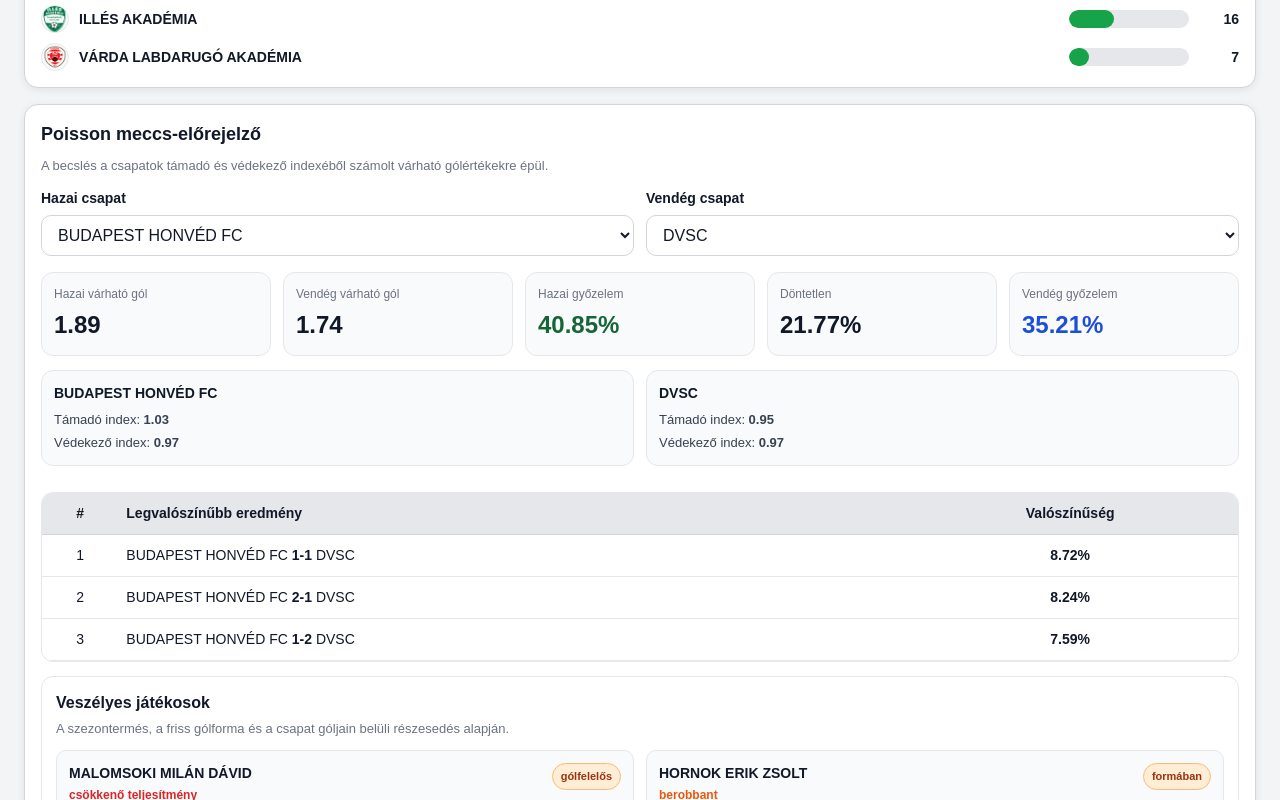
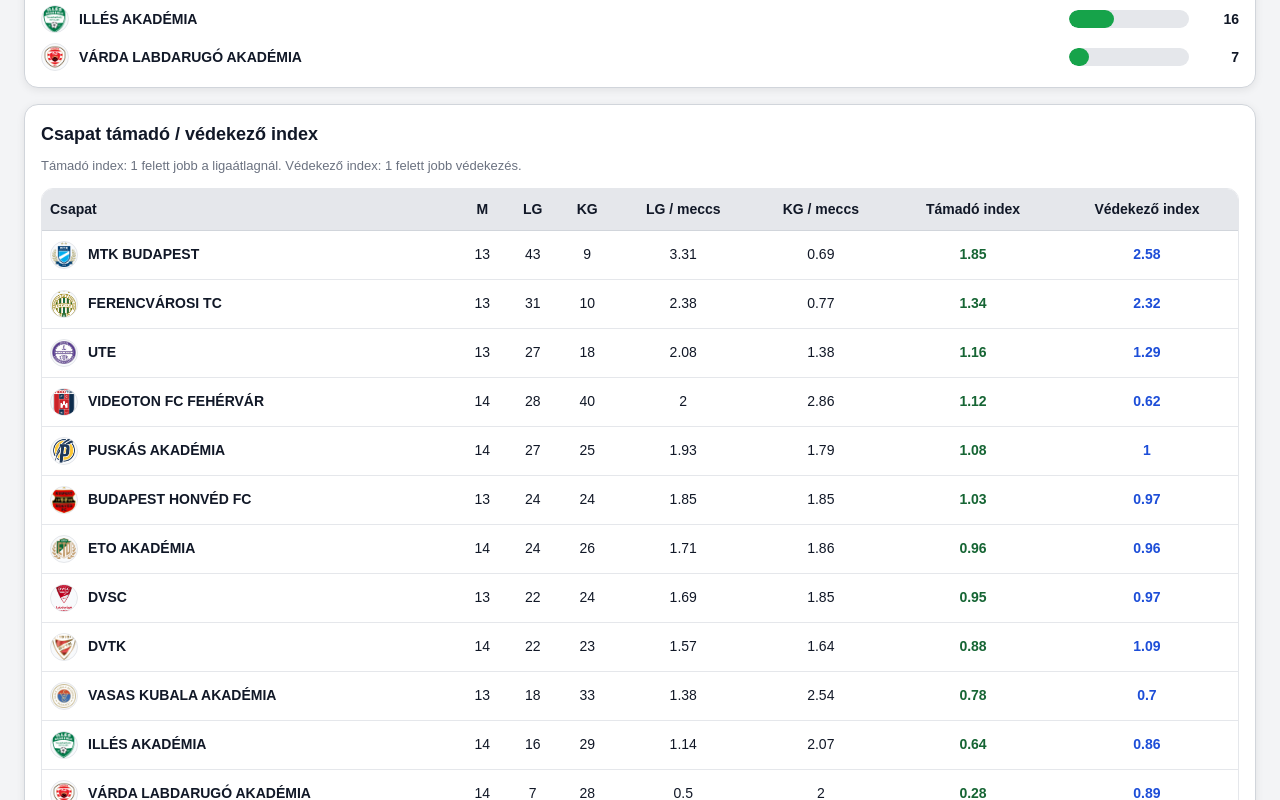
Before and after one commit to roadside/mlsz-u15-stats, a Next.js app in the folder web/: page / in a window 1280 px wide. Both pictures are taken after a click on the button "Statisztika". Shown: the top 800 px of the page. Built offline with nearby package versions, Linux system fonts and the light colour scheme.

Commit message:
Hide Poisson predictor when no team is selected

```diff
--- a/web/components/StatsView.tsx
+++ b/web/components/StatsView.tsx
@@ -594,6 +594,7 @@
         ) : null}
 
         {/* ── Poisson predictor ── */}
+        {selectedTeamFilter !== "Összes csapat" ? (
         <div style={sectionCardStyle}>
           <div style={sectionTitleStyle}>Poisson meccs-előrejelző</div>
           <div style={sectionSubTitleStyle}>
@@ -733,6 +734,7 @@
             <EmptyBox text="Nincs elég adat az előrejelzéshez." />
           )}
         </div>
+        ) : null}
 
         {/* ── Team strength index ── */}
         {selectedTeamFilter === "Összes csapat" ? (
```
